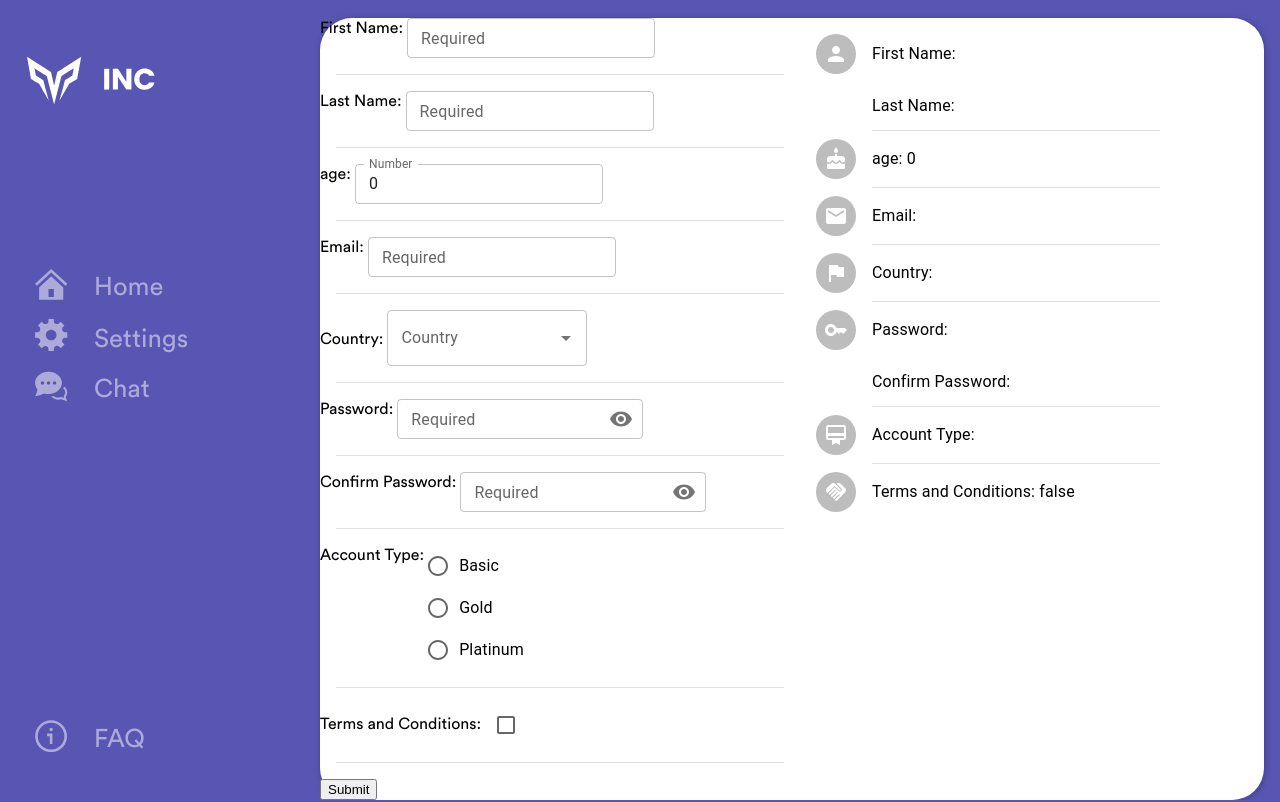
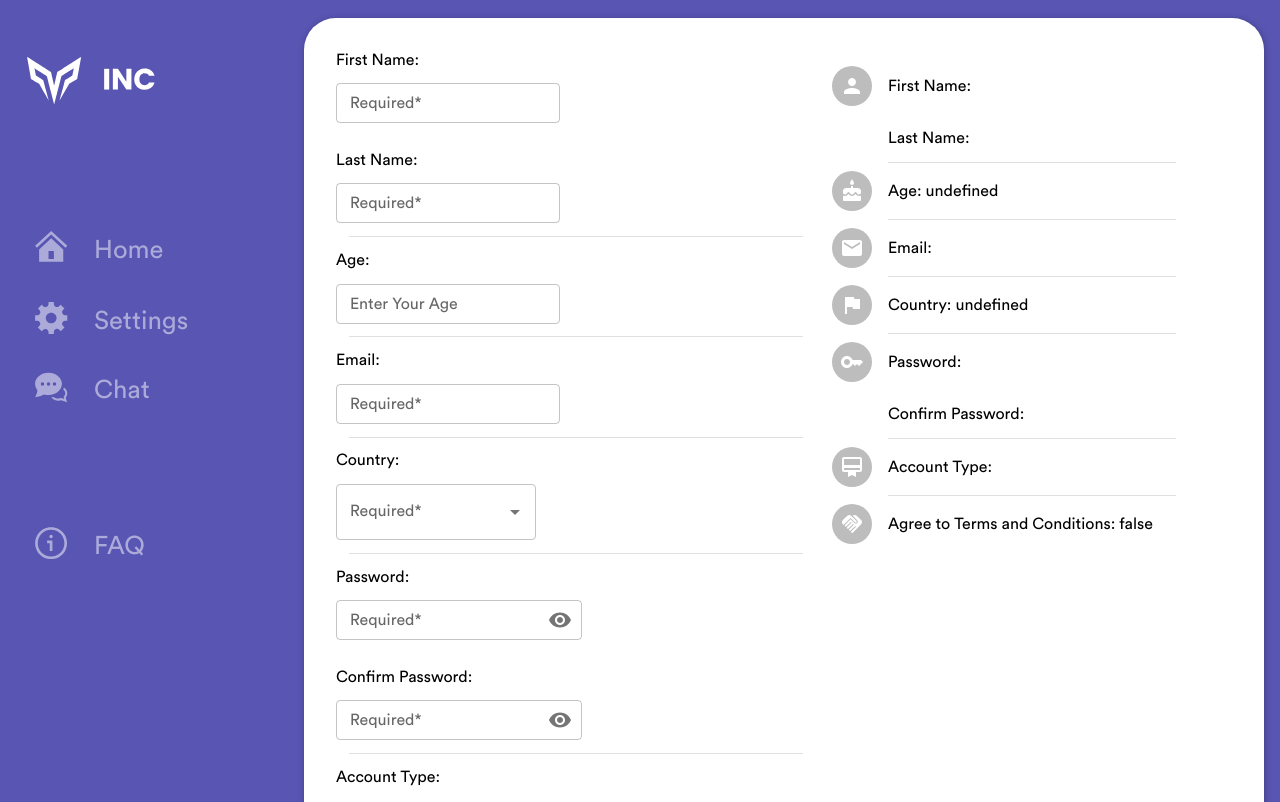
Before and after one commit to ahmedmoktaar/Ahmed-vite-project, a React (Vite) app: page /signup in a window 1280 px wide. Shown: the top 802 px of the page. Built offline with nearby package versions, Linux system fonts and the light colour scheme.

Commit message:
improve UI

```diff
--- a/src/components/SideNav.tsx
+++ b/src/components/SideNav.tsx
@@ -42,6 +42,7 @@ const LinkComponent = ({ to, label, icon }: LinkProps) => {
 const SideNav = () => {
   return (
     <Holder>
+      <div className="fixed">
         <div className="logo-holder">
           <SVG.logo.monotone />
         </div>
@@ -59,6 +60,7 @@ const SideNav = () => {
         <div className="faq-holder">
           <LinkComponent to="/faq" label="FAQ" icon={<SVG.other.info />} />
         </div>
+      </div>
     </Holder>
   );
 };
@@ -67,8 +69,9 @@ const SideNav = () => {
 // STYLED COMPONENT
 // ----------------
 const Holder = styled.div`
+  .fixed {
+    position: fixed;
     margin: 1.4em;
-  display: grid;
 
   svg {
     fill: ${colors.white};
@@ -95,7 +98,7 @@ const Holder = styled.div`
 
   .logo-holder {
     ${fonts.bold}
-    margin: 2.1em 0.3em 0;
+    margin: 2.1em 0.3em 7.5em;
     svg {
       width: 8em;
     }
@@ -104,11 +107,11 @@ const Holder = styled.div`
   .navigation-holder {
     display: flex;
     flex-direction: column;
-    gap: 1em;
+    gap: 2.2em;
   }
 
   .faq-holder {
-    margin: auto 0 2.5em;
+    margin: 7.5em 0 2.5em;
   }
 
   .active {
@@ -123,7 +126,7 @@ const Holder = styled.div`
       position: absolute;
       left: 0;
     }
-  }
-`;
+  } }
+`
 
 export default SideNav;
--- a/src/layout/AppRoot.tsx
+++ b/src/layout/AppRoot.tsx
@@ -49,7 +49,7 @@ const Holder = styled.div`
   height: 100vh;
   ${fonts.thin};
   display: grid;
-  grid-template-columns: 19em auto;
+  grid-template-columns: 18em auto;
 `;
 
 const RoutesHolder = styled.div`
--- a/src/pages/SignUp.tsx
+++ b/src/pages/SignUp.tsx
@@ -2,6 +2,7 @@ import styled from "@emotion/styled";
 import {
   Autocomplete,
   Avatar,
+  Button,
   Checkbox,
   Divider,
   FormControl,
@@ -30,9 +31,9 @@ import React from "react";
 type values = {
   firstName: string;
   lastName: string;
-  age: number;
+  age?: number | undefined;
   email: string;
-  country: string;
+  country: string | undefined;
   password: string;
   confirmPassword: string;
   accountType: string;
@@ -45,13 +46,13 @@ type values = {
 const Labels = {
   firstName: "First Name: ",
   lastName: "Last Name: ",
-  age: "age: ",
+  age: "Age: ",
   email: "Email: ",
   country: "Country: ",
   password: "Password: ",
   confirmPassword: "Confirm Password: ",
   accountType: "Account Type: ",
-  termsConditions: "Terms and Conditions: ",
+  termsConditions: "Agree to Terms and Conditions: ",
 };
 
 // ------------------------------
@@ -72,42 +73,46 @@ const Keys = {
 // ------------------------------
 // Sign Up input Components
 // ------------------------------
-const FormInput = () => {
+const SignUpInput = () => {
   // ------------------------------
   // MUI Components
   // ------------------------------
   const InputComponent = ({ field, meta }: FieldProps) => {
     return (
-      <>
+      <div className="center-error">
         <TextField
           variant="outlined"
-          label="Required"
+          label="Required*"
           size="small"
           {...field}
-          className={meta.error && meta.touched ? "error-color" : undefined}
+          className={
+            meta.error && meta.touched ? "error-color-border" : undefined
+          }
         />
-        <span className="error-color">
+        <span className="error-color-meessage">
           {meta.error && meta.touched ? meta.error : null}
         </span>
-      </>
+      </div>
     );
   };
 
   const AgeComponent = ({ field, meta }: FieldProps) => {
     return (
-      <>
+      <div className="center-error">
         <TextField
           variant="outlined"
           size="small"
-          label="Number"
+          label="Enter Your Age"
           type="number"
           {...field}
-          className={meta.error && meta.touched ? "error-color" : undefined}
+          className={
+            meta.error && meta.touched ? "error-color-border" : undefined
+          }
         />
-        <span className="error-color">
+        <span className="error-color-meessage">
           {meta.error && meta.touched ? meta.error : null}
         </span>
-      </>
+      </div>
     );
   };
 
@@ -132,7 +137,7 @@ const FormInput = () => {
       "Nigeria",
     ];
     return (
-      <>
+      <div className="center-error">
         <Autocomplete
           disablePortal
           sx={{ width: 200, display: "inline-flex" }}
@@ -145,16 +150,18 @@ const FormInput = () => {
             <TextField
               variant="outlined"
               {...params}
-              label="Country"
+              label="Required*"
               {...field}
-              className={meta.error && meta.touched ? "error-color" : undefined}
+              className={
+                meta.error && meta.touched ? "error-color-border" : undefined
+              }
             />
           )}
         />
-        <span className="error-color">
+        <span className="error-color-meessage">
           {meta.error && meta.touched ? meta.error : null}
         </span>
-      </>
+      </div>
     );
   };
 
@@ -169,12 +176,12 @@ const FormInput = () => {
       event.preventDefault();
     };
     return (
-      <>
+      <div className="center-error">
         <FormControl sx={{ width: "25ch" }} variant="outlined" size="small">
-          <InputLabel htmlFor="password">Required</InputLabel>
+          <InputLabel htmlFor="password">Required*</InputLabel>
           <OutlinedInput
             id="password"
-            label="Required"
+            label="Required*"
             size="small"
             type={showPassword ? "text" : "password"}
             endAdornment={
@@ -190,13 +197,15 @@ const FormInput = () => {
               </InputAdornment>
             }
             {...field}
-            className={meta.error && meta.touched ? "error-color" : undefined}
+            className={
+              meta.error && meta.touched ? "error-color-border" : undefined
+            }
           />
         </FormControl>
-        <span className="error-color">
+        <span className="error-color-meessage">
           {meta.error && meta.touched ? meta.error : null}
         </span>
-      </>
+      </div>
     );
   };
 
@@ -211,9 +220,9 @@ const FormInput = () => {
       event.preventDefault();
     };
     return (
-      <>
+      <div className="center-error">
         <FormControl sx={{ width: "25ch" }} variant="outlined" size="small">
-          <InputLabel htmlFor="confirmPassword">Required</InputLabel>
+          <InputLabel htmlFor="confirmPassword">Required*</InputLabel>
           <OutlinedInput
             id="confirmPassword"
             type={showPassword ? "text" : "password"}
@@ -229,27 +238,29 @@ const FormInput = () => {
                 </IconButton>
               </InputAdornment>
             }
-            label="Required"
+            label="Required*"
             {...field}
-            className={meta.error && meta.touched ? "error-color" : undefined}
+            className={
+              meta.error && meta.touched ? "error-color-border" : undefined
+            }
             size="small"
           />
         </FormControl>
-        <span className="error-color">
+        <span className="error-color-meessage">
           {meta.error && meta.touched ? meta.error : null}
         </span>
-      </>
+      </div>
     );
   };
 
   const AccountTypeComponent = ({ field, meta }: FieldProps) => {
     return (
-      <>
+      <div className="center-error">
         <FormControl>
           <RadioGroup
+            sx={{ flexDirection: "row", marginRight: "2em" }}
             aria-labelledby="demo-radio-buttons-group-label"
             {...field}
-            className={meta.error && meta.touched ? "error-color" : undefined}
           >
             <FormControlLabel value="Basic" control={<Radio />} label="Basic" />
             <FormControlLabel value="Gold" control={<Radio />} label="Gold" />
@@ -260,24 +271,26 @@ const FormInput = () => {
             />
           </RadioGroup>
         </FormControl>
-        <span className="error-color">
+        <span className="error-color-meessage">
           {meta.error && meta.touched ? meta.error : null}
         </span>
-      </>
+      </div>
     );
   };
 
   const TermsConditionsComponent = ({ field, meta }: FieldProps) => {
     return (
-      <>
+      <div className="center-error">
         <Checkbox
           {...field}
-          className={meta.error && meta.touched ? "error-color" : undefined}
+          className={
+            meta.error && meta.touched ? "error-color-border" : undefined
+          }
         />
-        <span className="error-color">
+        <span className="error-color-meessage">
           {meta.error && meta.touched ? meta.error : null}
         </span>
-      </>
+      </div>
     );
   };
 
@@ -293,7 +306,7 @@ const FormInput = () => {
           );
         }}
       </Field>
-      <Divider variant="inset" component="hr" />
+      <Divider variant="inset" component="hr" sx={{ opacity: "0%" }} />
       <label htmlFor={Keys.lastName}>{Labels.lastName} </label>
       <Field id={Keys.lastName} name={Keys.lastName}>
         {(props: FieldProps): React.ReactNode => {
@@ -328,7 +341,7 @@ const FormInput = () => {
           return <PasswordComponent {...props} />;
         }}
       </Field>
-      <Divider variant="inset" component="hr" />
+      <Divider variant="inset" component="hr" sx={{ opacity: "0%" }} />
       <label htmlFor={Keys.confirmPassword}>{Labels.confirmPassword} </label>
       <Field id={Keys.confirmPassword} name={Keys.confirmPassword}>
         {(props: FieldProps): React.ReactNode => {
@@ -363,7 +376,7 @@ const SignUpResult = (props: { className: string; signUpValues: values }) => {
   const Result = (props: {
     svg?: React.JSX.Element;
     name: string;
-    value: string | number | boolean;
+    value: string | number | boolean | undefined;
   }) => {
     return (
       <ListItem>
@@ -381,9 +394,7 @@ const SignUpResult = (props: { className: string; signUpValues: values }) => {
     <List
       className={className}
       sx={{
-        width: "100%",
         maxWidth: 360,
-        bgcolor: "background.paper",
       }}
     >
       <Result
@@ -452,9 +463,9 @@ const SignUp = () => {
   const initialValues: values = {
     firstName: "",
     lastName: "",
-    age: 0,
+    age: undefined,
     email: "",
-    country: "",
+    country: undefined,
     password: "",
     confirmPassword: "",
     accountType: "",
@@ -463,12 +474,11 @@ const SignUp = () => {
 
   const validationSchema = Yup.object({
     firstName: Yup.string().required("Required"),
-    lastName: Yup.string(),
+    lastName: Yup.string().required("Required"),
     age: Yup.number()
       .typeError("Age must be a number")
       .min(16, "Age must be over 16")
-      .max(125, "Invalid age")
-      .required("Required"),
+      .max(125, "Invalid age"),
     email: Yup.string().email("Invalid email").required("Required"),
     country: Yup.string().required("Required"),
     password: Yup.string()
@@ -500,21 +510,22 @@ const SignUp = () => {
   return (
     <Holder>
       <Formik
-        className="sign-up-form"
         initialValues={initialValues}
         onSubmit={onSubmit}
         validationSchema={validationSchema}
       >
-        <Form>
-          <FormInput />
-          <button type="submit">Submit</button>
+        <Form className="sign-up-form">
+          <SignUpInput />
+          <Button variant="contained" type="submit" sx={{ marginRight: "1em" }}>
+            Submit
+          </Button>
+          <Button variant="contained" type="reset" color="warning">
+            Reset
+          </Button>
         </Form>
       </Formik>
 
-      <SignUpResult
-        className="sign-up-result"
-        signUpValues={signUpValues}
-      ></SignUpResult>
+      <SignUpResult className="sign-up-result" signUpValues={signUpValues} />
     </Holder>
   );
 };
@@ -526,15 +537,32 @@ const Holder = styled.div`
   display: grid;
   grid-template-columns: 30em auto;
   height: 100%;
+  margin: 2em;
   hr {
-    margin: 1em;
+    margin: 0.8em;
   }
-  .error-color {
-    color: red;
+  .sign-up-form {
+    label {
+      display: inline-block;
+      margin-bottom: 0.8em;
+    }
+  }
+
+  .center-error {
+    display: flex;
+    align-items: center;
+  }
+
+  .error-color-border {
     fieldset {
       border-color: red;
     }
   }
+  .error-color-meessage {
+    color: red;
+    display: inline-block;
+    margin: 0.5em;
+  }
 `;
 
 export default SignUp;
--- a/src/styles/MuiModify/muiTheme.ts
+++ b/src/styles/MuiModify/muiTheme.ts
@@ -17,4 +17,7 @@ export const muiTheme = createTheme({
     white: colorLevels("#fff"),
     gray: colorLevels("#A4A5AA"),
   },
+  typography:{
+    fontFamily: '"Circular Std Book", Helvetica, Arial, sans-serif'
+  }
 });
```
Lines whose indentation alone changed are shown as unchanged.
